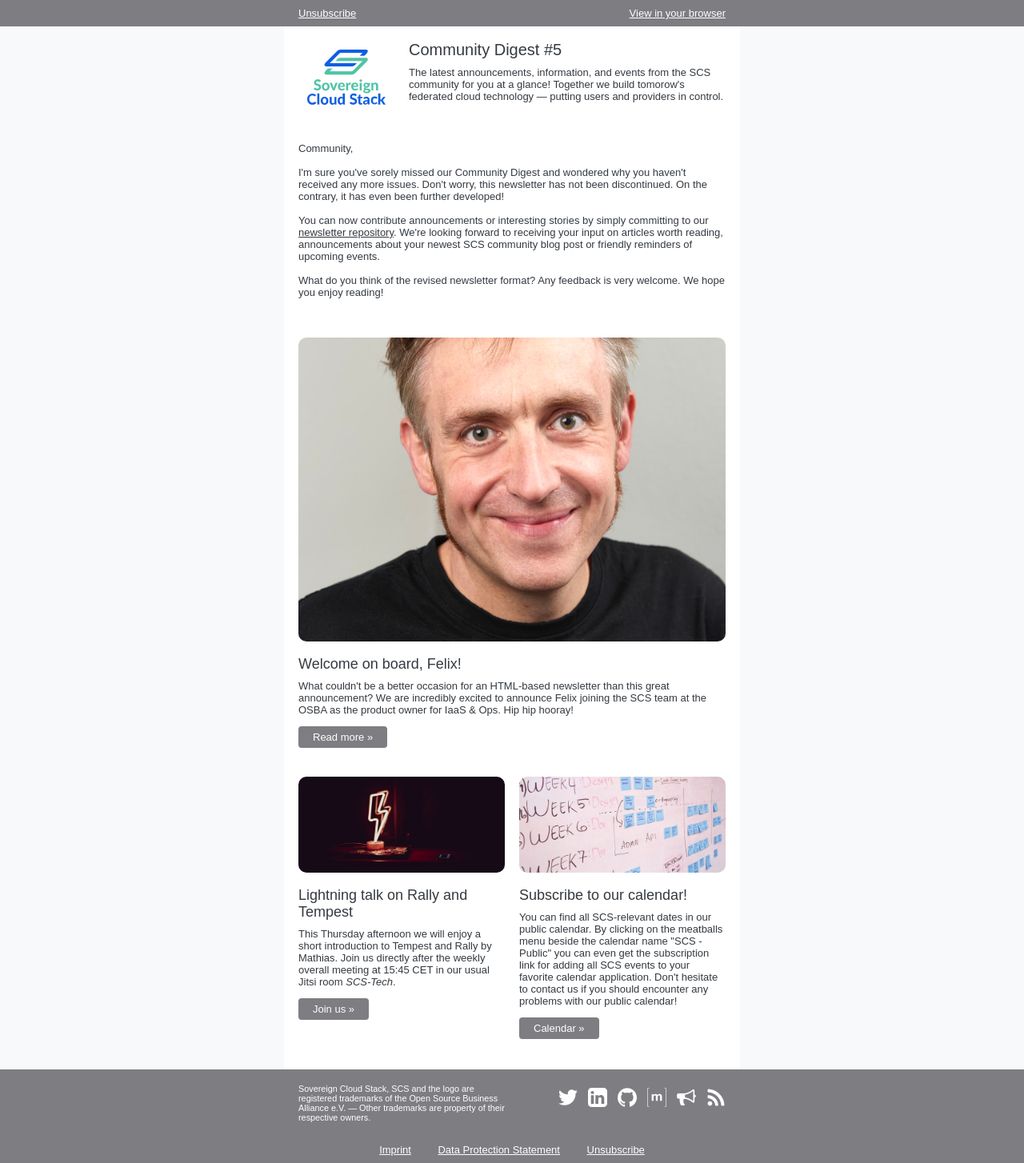
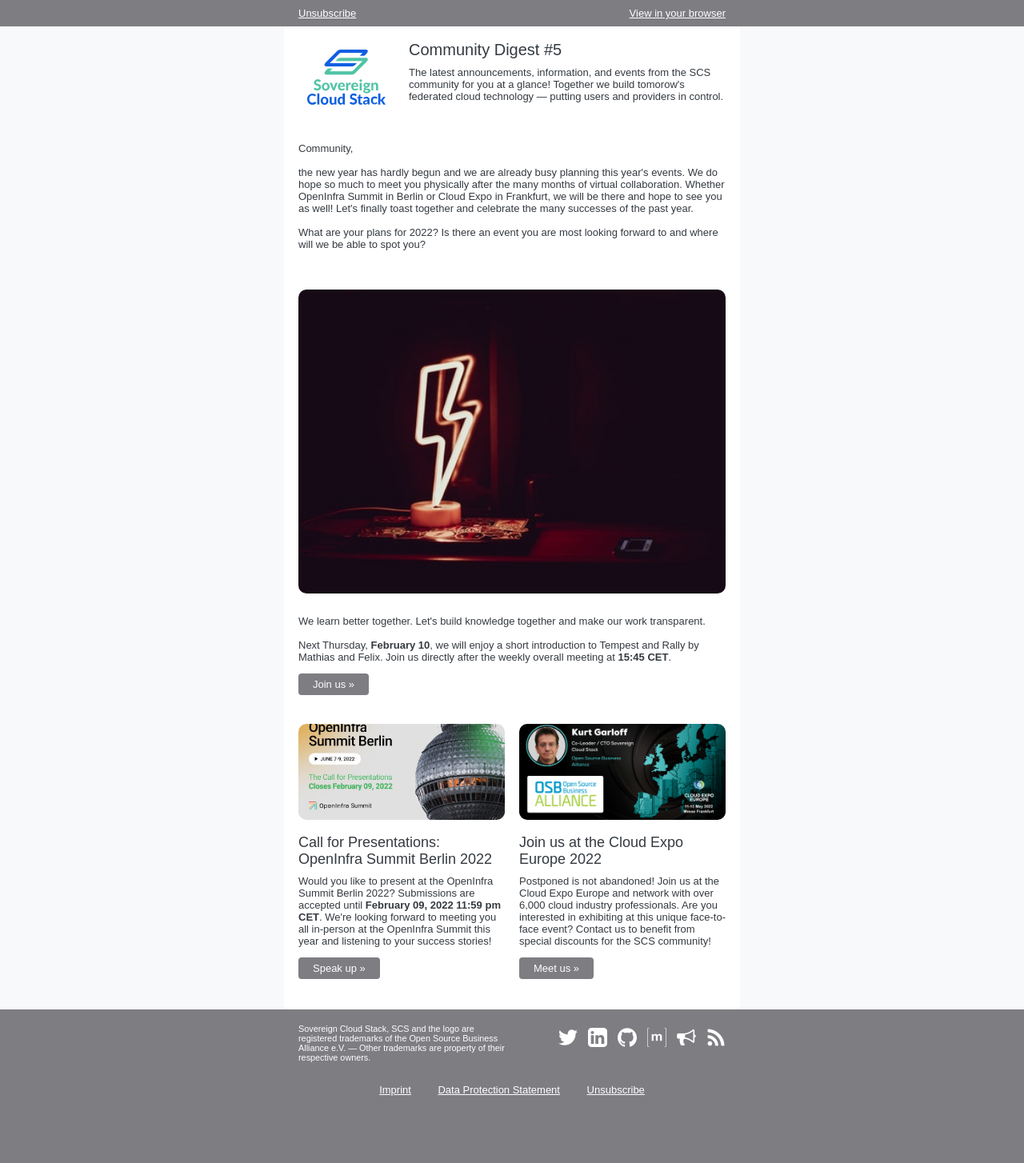
Before and after one commit to SovereignCloudStack/newsletter, a Jekyll site: the page built from digest/5.md, in a window 1280 px wide. Shown: the whole page at 80% size. Built offline with Jekyll 4.4.1, drawn with Linux system fonts in a browser that asks for light colours; after the commit the page ends 1379 px from its top, so only the background shows below that.

Commit message:
Finalize digest nr. 5
Signed-off-by: Eduard Itrich <eduard@itrich.net>

```diff
--- a/digest/5.md
+++ b/digest/5.md
@@ -3,49 +3,46 @@
 
 intro: |-
   Community,<br/><br/>
-
-  I'm sure you've sorely missed our Community Digest and wondered why you
-  haven't received any more issues. Don't worry, this newsletter has not been
-  discontinued. On the contrary, it has even been further developed!<br/><br/>
-  You can now contribute announcements or interesting stories by simply committing
-  to our <a href="https://github.com/SovereignCloudStack/newsletter"
-  target="_blank">newsletter repository</a>. We're looking forward to receiving
-  your input on articles worth reading, announcements about your newest SCS
-  community blog post or friendly reminders of upcoming events.<br/><br/>
-  What do you think of the revised newsletter format? Any feedback is very welcome.
-  We hope you enjoy reading!
+  the new year has hardly begun and we are already busy planning this year's
+  events. We do hope so much to meet you physically after the many months of
+  virtual collaboration. Whether OpenInfra Summit in Berlin or Cloud Expo in
+  Frankfurt, we will be there and hope to see you as well! Let's finally toast
+  together and celebrate the many successes of the past year.<br/><br/>
+  What are your plans for 2022? Is there an event you are most looking forward
+  to and where will we be able to spot you?
 
 highlight:
-  title: Welcome on board, Felix!
-  image: /assets/images/4/fkr.jpeg
+  title:
+  image: /assets/images/5/lightning.jpg
   text : |-
-    What couldn't be a better occasion for an HTML-based newsletter than this
-    great announcement? We are incredibly excited to announce Felix joining the
-    SCS team at the OSBA as the product owner for IaaS & Ops. Hip hip hooray!
+    We learn better together. Let's build knowledge together and make our work
+    transparent.<br/><br/>
+    Next Thursday, <b>February 10</b>, we will enjoy a short introduction to
+    Tempest and Rally by Mathias and Felix. Join us directly after the weekly
+    overall meeting at <b>15:45 CET</b>.
   button:
-    text: Read more
-    link: https://hazardous.org/archive/blog/2022/01/26/refocusing
+    text: Join us
+    link: "http://conf.scs.koeln:8443/SCS-Tech"
 
 substories:
-  - title: Lightning talk on Rally and Tempest
-    image: /assets/images/5/lightning.jpg
+  - title: "Call for Presentations: OpenInfra Summit Berlin 2022"
+    image: /assets/images/5/openstacksummit.jpeg
     text: |-
-      This Thursday afternoon we will enjoy a short introduction to Tempest
-      and Rally by Mathias. Join us directly after the weekly overall meeting
-      at 15:45 CET in our usual Jitsi room <i>SCS-Tech</i>.
+      Would you like to present at the OpenInfra Summit Berlin 2022? Submissions
+      are accepted until <b>February 09, 2022 11:59 pm CET</b>. We're looking forward to
+      meeting you all in-person at the OpenInfra Summit this year and listening to
+      your success stories!
     button:
-      text: Join us
-      link: http://conf.scs.koeln:8443/SCS-Tech
-
-  - title: Subscribe to our calendar!
-    image: /assets/images/4/planer.jpg
+      text: Speak up
+      link: https://cfp.openinfra.dev/app/berlin-2022
+  - title: Join us at the Cloud Expo Europe 2022
+    image: /assets/images/5/cee.png
     text: |-
-      You can find all SCS-relevant dates in our public calendar. By clicking on
-      the meatballs menu beside the calendar name "SCS - Public" you can even
-      get the subscription link for adding all SCS events to your favorite calendar
-      application. Don't hesitate to contact us if you should encounter any problems
-      with our public calendar!
+      Postponed is not abandoned! Join us at the Cloud Expo Europe and network with
+      over 6,000 cloud industry professionals. Are you interested in exhibiting at
+      this unique face-to-face event? Contact us to benefit from special discounts
+      for the SCS community!
     button:
-      text: Calendar
-      link: https://ms.scs.sovereignit.de/nextcloud/apps/calendar/p/TeqXXHaCPCwS2Dz8/timeGridWeek/now
+      text: Meet us
+      link: https://www.cloudexpoeurope.de/osb-alliance
 ---
```
Also changed, not shown: assets/images/5/cee.png (added), assets/images/5/openstacksummit.jpeg (added).
